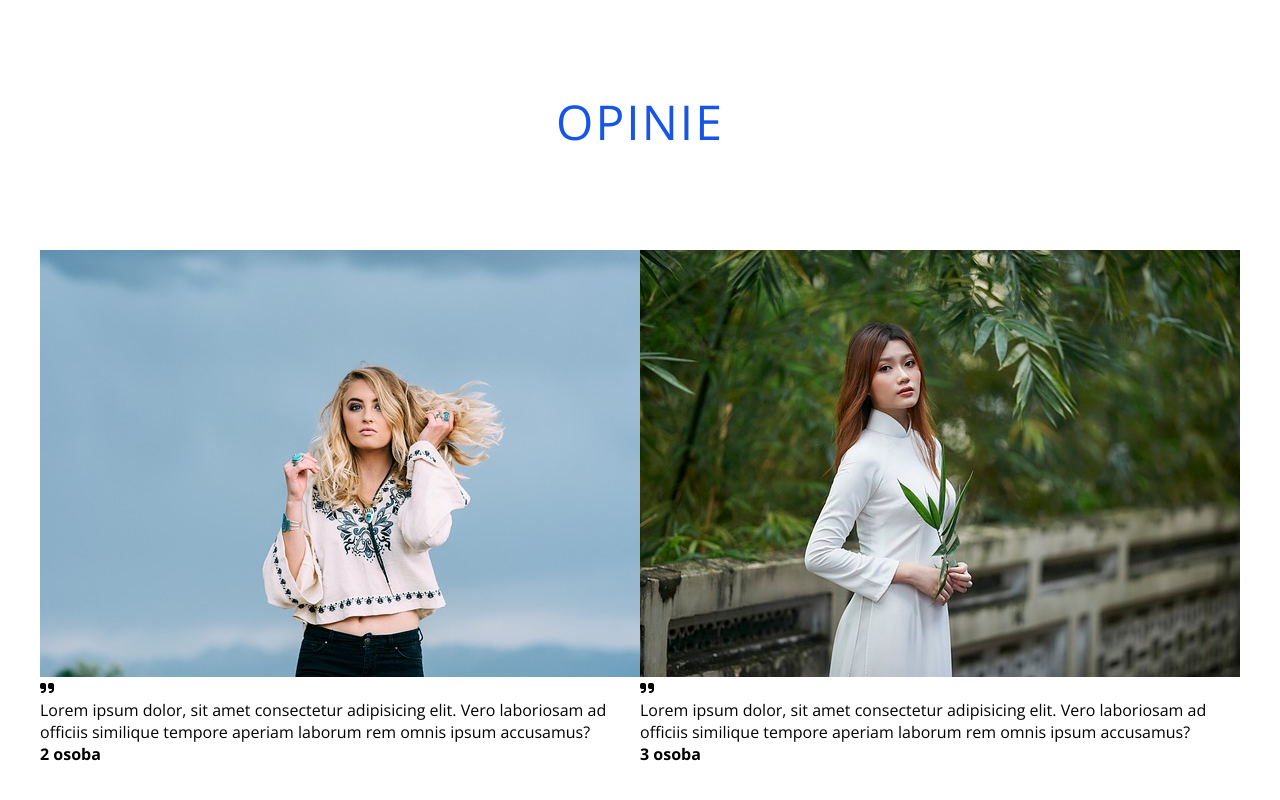
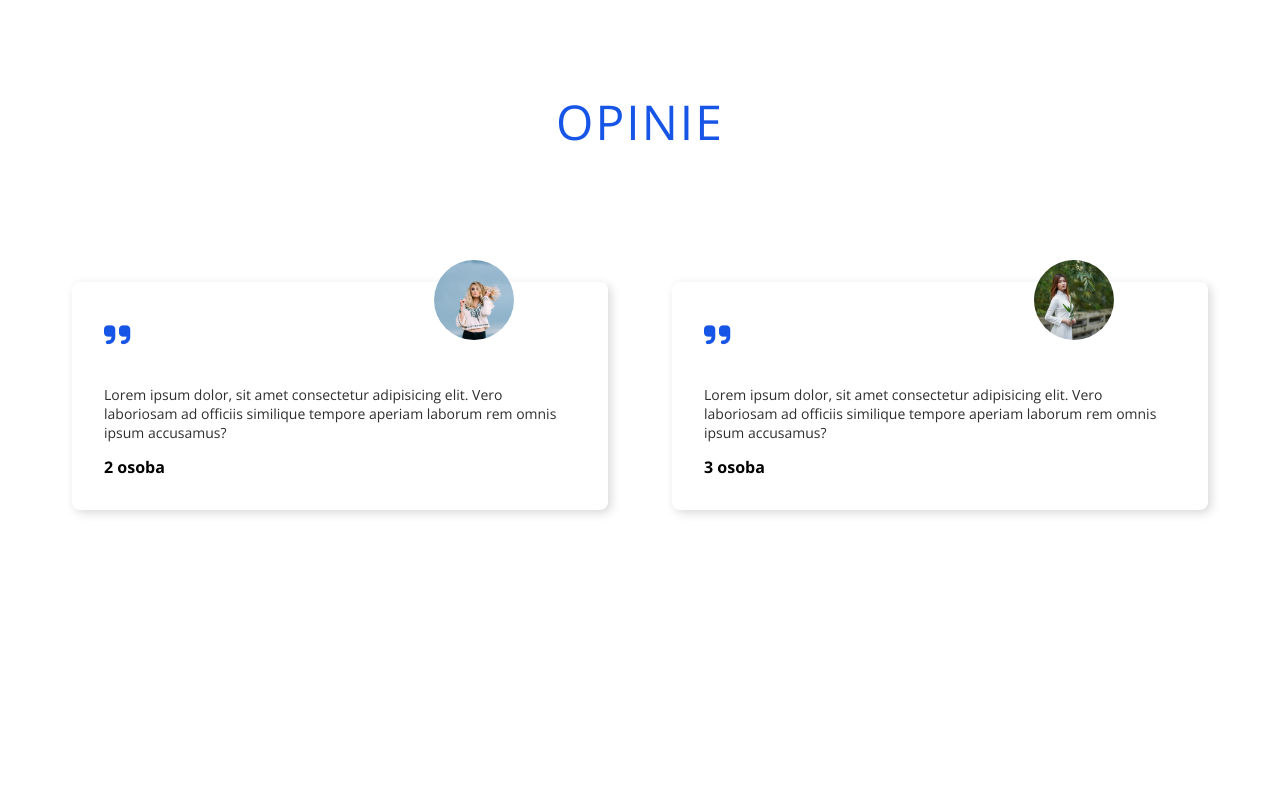
Before and after one commit to TomaszTomasz87/Project-9-, a plain HTML site: page index.html in a window 1280 px wide. Shown: the part 5842-6642 px from the top of the page. Drawn offline with nearby package versions, Linux system fonts and the light colour scheme; files that its build step writes are made by us from their sources; files whose address does not match are found by name.

Commit message:
Update main.scss

```diff
--- a/main.scss
+++ b/main.scss
@@ -362,6 +362,51 @@ body {
 		}
 	}
 }
+// Reviews - IMG - Slicky
+
+@media (max-width: 767px) {
+	.reviews.section-padding {
+		padding: 6em 0;
+	}
+}
+
+.reviews {
+	&__box {
+		position: relative;
+		margin: 2em;
+		padding: 2em;
+		border-radius: 8px;
+		box-shadow: 3px 3px 10px #2e2e2e2e;
+		transition: transform 0.3s;
+
+		&:hover {
+			transform: scale(0.95);
+		}
+	}
+	&__box-img {
+		position: absolute;
+		top: 8%;
+		left: 75%;
+		transform: translate(-50%, -50%);
+
+		img {
+			width: 80px;
+			height: 80px;
+			object-fit: cover;
+			border-radius: 50%;
+		}
+	}
+	&__box-quote {
+		margin-bottom: 1em;
+		font-size: 3rem;
+		color: $main-color;
+	}
+	&__box-text {
+		margin-bottom: 1em;
+		font-size: 1.4rem;
+		color: $dark;
+	}
+}
 
 // Media
 @media (min-width: 576px) {
```
